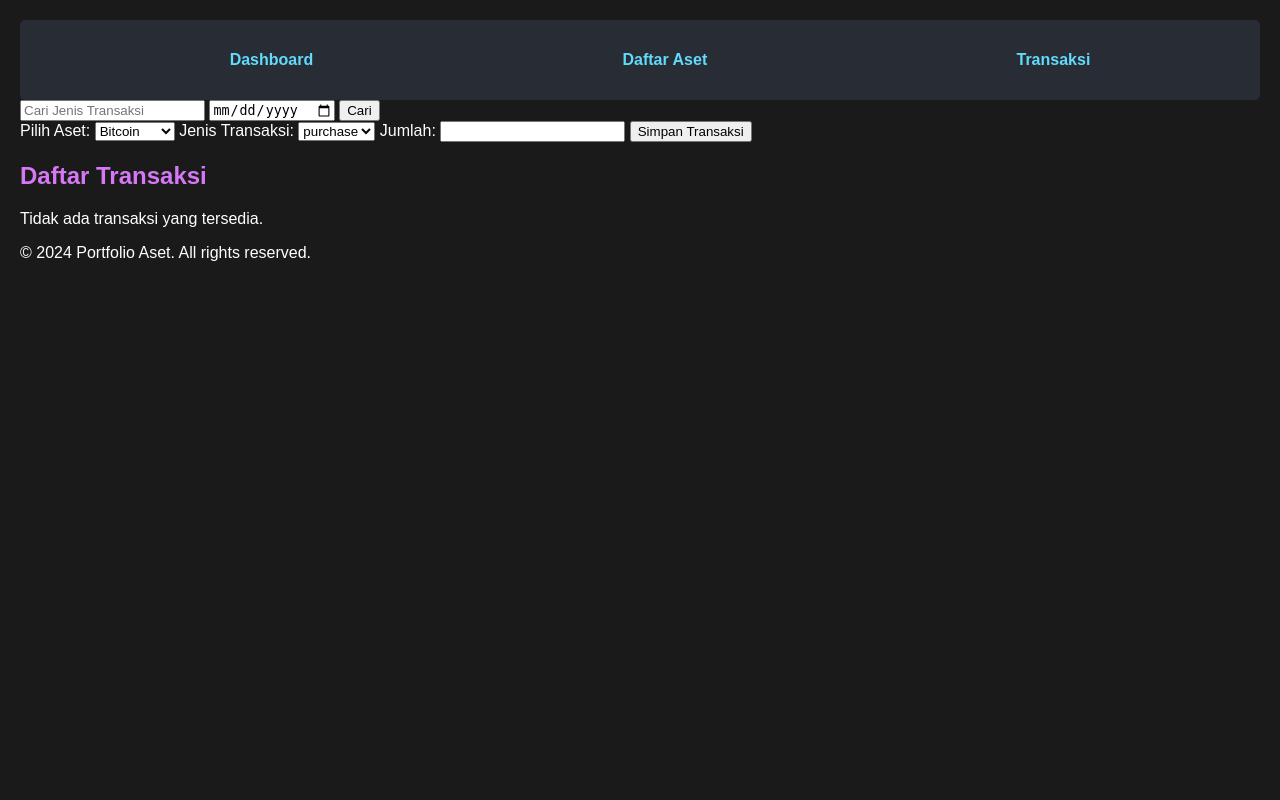
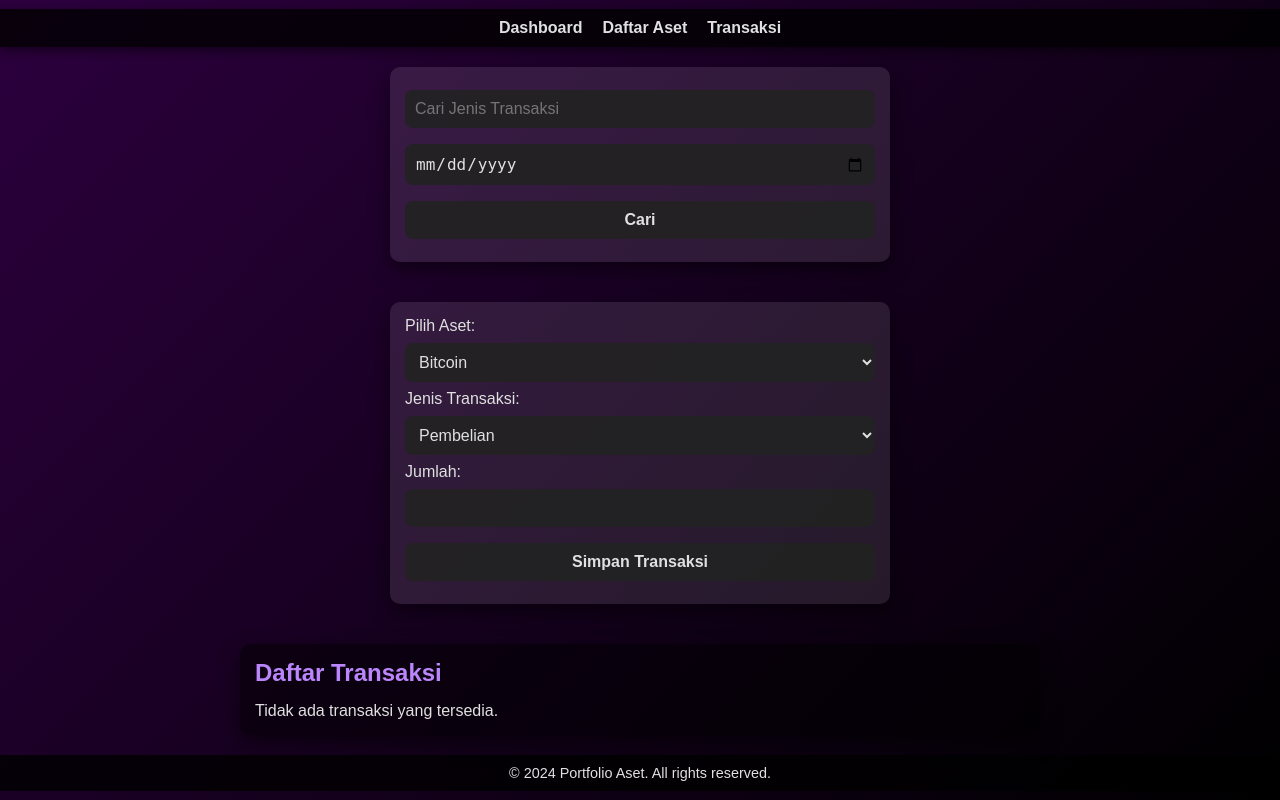
Before and after one commit to KeepLerning/PORTOPROJECT, a Django app: page /transactions/ in a window 1280 px wide. Run offline with Django 4.2, Linux system fonts and the light colour scheme; data comes from the database, SQL or seed files in the repository; both versions use the stored data as it was after the commit.

Commit message:
Initial commit for PORTOPROJECT

```diff
--- a/static/css/transactions.css
+++ /dev/null
@@ -1,87 +0,0 @@
-/* dashboard.css */
-
-/* Body and overall styling */
-body {
-    background-color: #1a1a1a;
-    /* Background hitam */
-    color: #ffffff;
-    /* Teks berwarna putih */
-    font-family: 'Arial', sans-serif;
-    margin: 0;
-    padding: 20px;
-}
-
-/* Navbar styling */
-.navbar {
-    background-color: #282c34;
-    /* Warna navbar */
-    padding: 15px;
-    border-radius: 5px;
-}
-
-.navbar ul {
-    list-style: none;
-    display: flex;
-    justify-content: space-around;
-}
-
-.navbar li {
-    margin: 0 15px;
-}
-
-.navbar a {
-    color: #61dafb;
-    /* Biru terang untuk tautan */
-    text-decoration: none;
-    font-weight: bold;
-    transition: color 0.3s ease;
-}
-
-.navbar a:hover {
-    color: #bada55;
-    /* Hijau untuk efek hover */
-}
-
-/* Transactions Section */
-.transactions {
-    background-color: #2b2b2b;
-    /* Background untuk detail transaksi */
-    padding: 20px;
-    border-radius: 5px;
-    box-shadow: 0 4px 20px rgba(0, 0, 0, 0.5);
-}
-
-h2 {
-    color: #d678f6;
-    /* Ungu untuk judul */
-}
-
-/* Table styling */
-table {
-    width: 100%;
-    border-collapse: collapse;
-    margin-top: 20px;
-}
-
-th,
-td {
-    padding: 12px;
-    text-align: left;
-    border-bottom: 1px solid #444;
-}
-
-th {
-    background-color: #444;
-    color: #bada55;
-    /* Hijau untuk header tabel */
-}
-
-tr:hover {
-    background-color: #333;
-    /* Warna latar belakang saat hover */
-}
-
-tbody tr:nth-child(even) {
-    background-color: #2b2b2b;
-    /* Warna latar belakang baris genap */
-}
--- a/templates/transactions.html
+++ b/templates/transactions.html
@@ -6,7 +6,156 @@
     <meta charset="UTF-8">
     <meta name="viewport" content="width=device-width, initial-scale=1.0">
     <title>Transaksi - Portfolio Aset</title>
-    <link rel="stylesheet" href="{% static 'css/transactions.css' %}">
+    <style>
+        /* CSS styling */
+        * {
+            margin: 0;
+            padding: 0;
+            box-sizing: border-box;
+        }
+
+        body {
+            font-family: Arial, sans-serif;
+            background: linear-gradient(135deg, #2c003e, #000);
+            color: #e0e0e0;
+            display: flex;
+            flex-direction: column;
+            align-items: center;
+            justify-content: center;
+            min-height: 100vh;
+        }
+
+        /* Navbar styling */
+        .navbar {
+            width: 100%;
+            padding: 10px 0;
+            background: rgba(0, 0, 0, 0.8);
+            box-shadow: 0 4px 10px rgba(0, 0, 0, 0.5);
+            display: flex;
+            justify-content: center;
+            transition: background 0.3s;
+        }
+
+        .navbar ul {
+            list-style: none;
+            display: flex;
+            gap: 20px;
+        }
+
+        .navbar a {
+            color: #e0e0e0;
+            text-decoration: none;
+            font-weight: bold;
+            transition: color 0.3s;
+        }
+
+        .navbar a:hover {
+            color: #bb86fc;
+            transform: scale(1.1);
+        }
+
+        /* Search and transaction form styling */
+        .search-container,
+        .transaction-form {
+            margin: 20px auto;
+            background: rgba(255, 255, 255, 0.1);
+            padding: 15px;
+            border-radius: 10px;
+            width: 90%;
+            max-width: 500px;
+            box-shadow: 0 8px 20px rgba(0, 0, 0, 0.5);
+        }
+
+        .search-container input,
+        .transaction-form input,
+        .transaction-form select,
+        .search-container button,
+        .transaction-form button {
+            width: 100%;
+            padding: 10px;
+            margin: 8px 0;
+            border: none;
+            border-radius: 8px;
+            background: rgba(34, 34, 34, 0.9);
+            color: #e0e0e0;
+            font-size: 1rem;
+            transition: all 0.3s;
+        }
+
+        button {
+            cursor: pointer;
+            background: linear-gradient(90deg, #8e2de2, #4a00e0);
+            font-weight: bold;
+        }
+
+        button:hover {
+            background: linear-gradient(90deg, #4a00e0, #8e2de2);
+            transform: scale(1.05);
+        }
+
+        /* Table styling */
+        .transaction-list {
+            margin-top: 20px;
+            padding: 15px;
+            width: 90%;
+            max-width: 800px;
+            background: rgba(0, 0, 0, 0.5);
+            border-radius: 10px;
+            box-shadow: 0 8px 20px rgba(0, 0, 0, 0.5);
+        }
+
+        .transaction-list h2 {
+            color: #bb86fc;
+            margin-bottom: 15px;
+        }
+
+        table {
+            width: 100%;
+            border-collapse: collapse;
+            margin-top: 10px;
+        }
+
+        table th, table td {
+            padding: 12px;
+            text-align: center;
+            color: #e0e0e0;
+            border-bottom: 1px solid rgba(255, 255, 255, 0.2);
+        }
+
+        table th {
+            background: rgba(34, 34, 34, 0.9);
+        }
+
+        table tr:nth-child(even) {
+            background: rgba(255, 255, 255, 0.05);
+        }
+
+        table tr:hover {
+            background: rgba(255, 255, 255, 0.1);
+            transform: scale(1.01);
+            transition: all 0.3s;
+        }
+
+        /* Footer styling */
+        footer {
+            margin-top: 20px;
+            padding: 10px;
+            width: 100%;
+            text-align: center;
+            color: #e0e0e0;
+            background: rgba(0, 0, 0, 0.8);
+            font-size: 0.9rem;
+        }
+
+        footer p {
+            animation: fadeIn 1.5s ease-in-out;
+        }
+
+        @keyframes fadeIn {
+            0% { opacity: 0; }
+            100% { opacity: 1; }
+        }
+    </style>
 </head>
 <body>
     <!-- Navbar -->
@@ -42,8 +191,8 @@
 
             <label for="type">Jenis Transaksi:</label>
             <select name="type" id="type" required>
-                <option value="purchase">purchase</option>
-                <option value="sale">sale</option>
+                <option value="purchase">Pembelian</option>
+                <option value="sale">Penjualan</option>
             </select>
 
             <label for="amount">Jumlah:</label>
```
Also changed, not shown: db.sqlite3.
